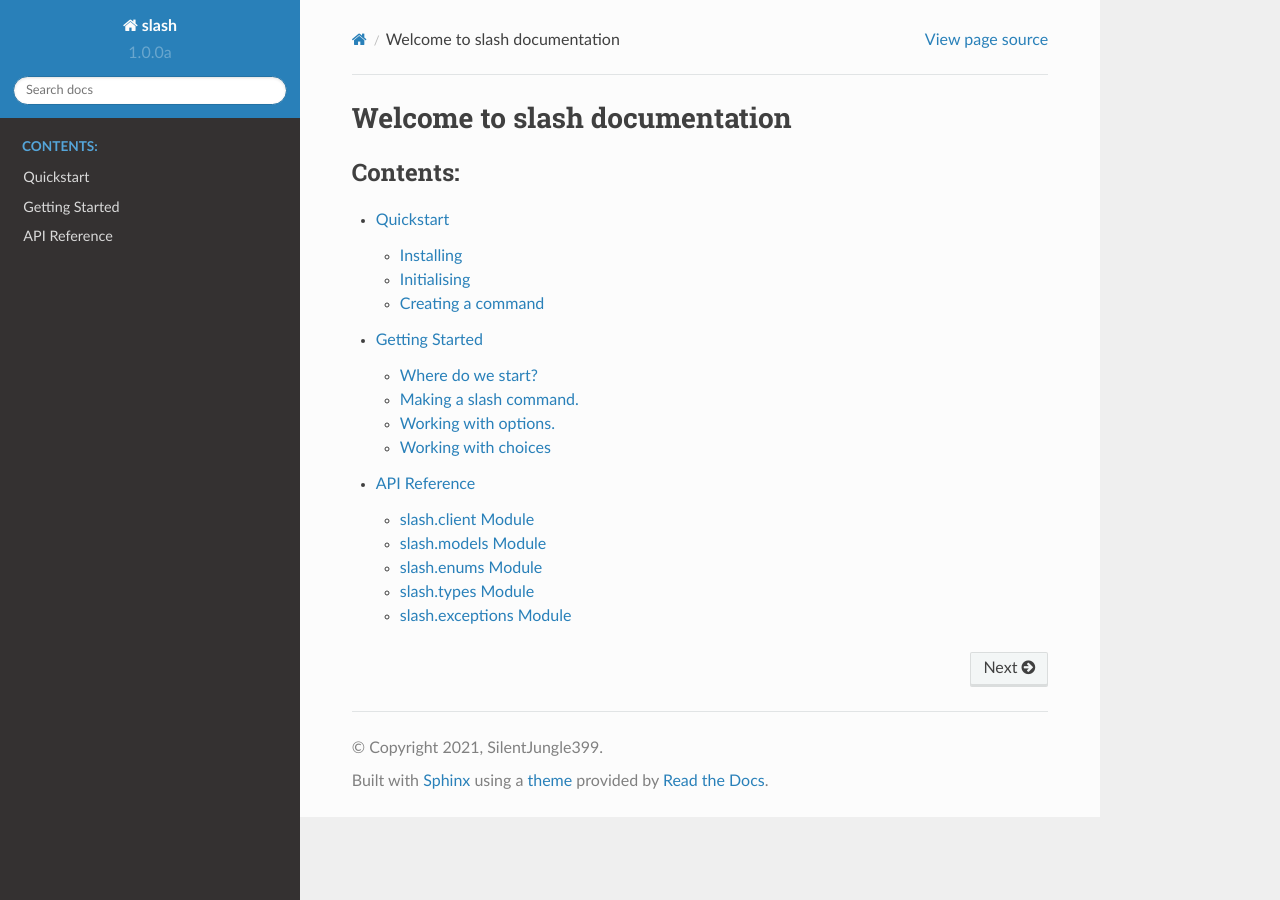
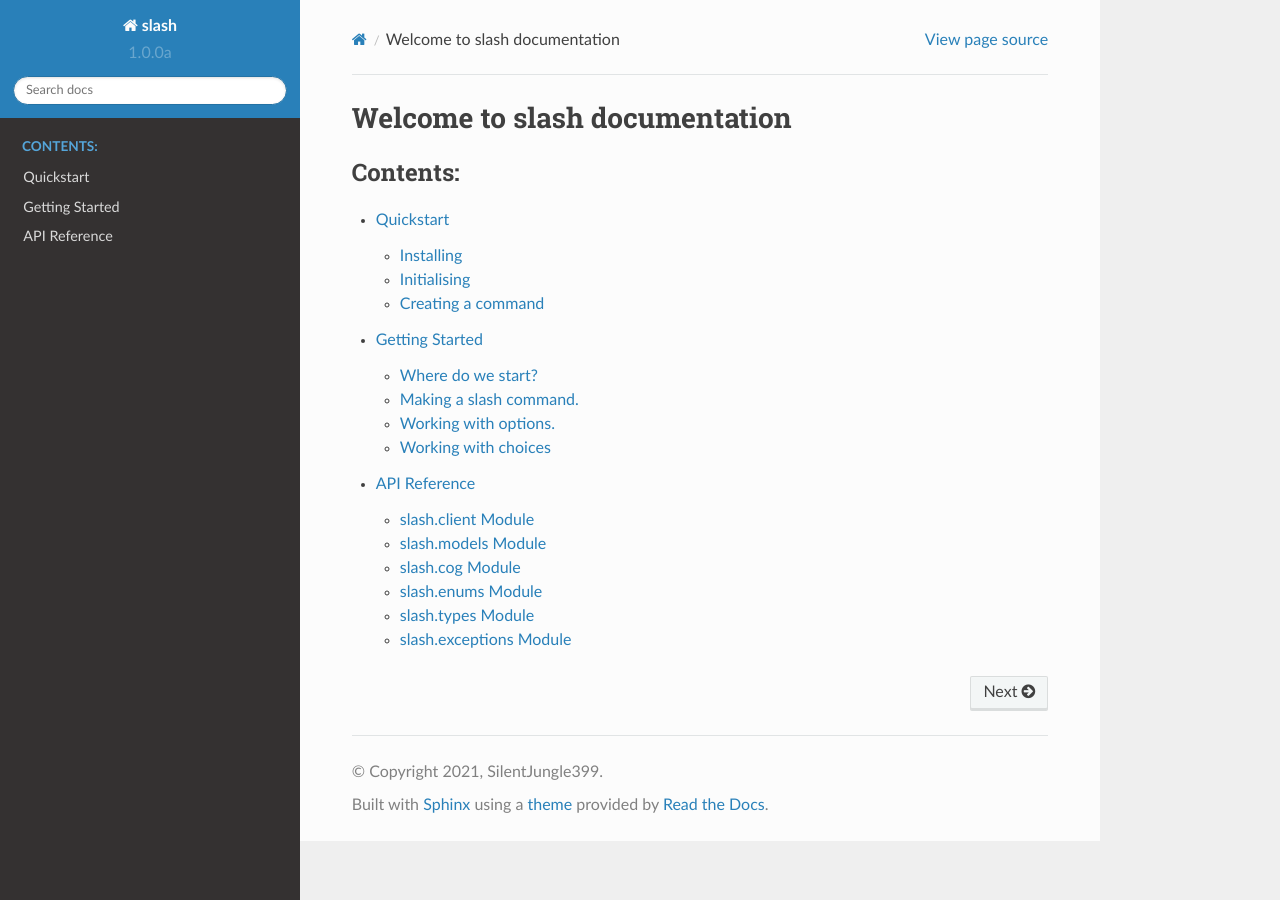
Before and after one commit to SilentJungle399/dpy-appcommands, a Sphinx documentation site: the page built from docs/index.rst, in a window 1280 px wide. Built offline with Sphinx 7.4.7 and the Read the Docs theme 2.0.0, drawn with Linux system fonts in a browser that asks for light colours.

Commit message:
Document `slash.cog` module

```diff
--- a/docs/api.rst
+++ b/docs/api.rst
@@ -37,6 +37,15 @@
     :members:
 
 .. autofunction:: command
+
+slash.cog Module
+----------------------------------
+
+.. currentmodule:: slash.cog
+
+.. autofunction:: command
+
+.. autoclass:: SlashCog
 
 slash.enums Module
 ----------------------------------
```
